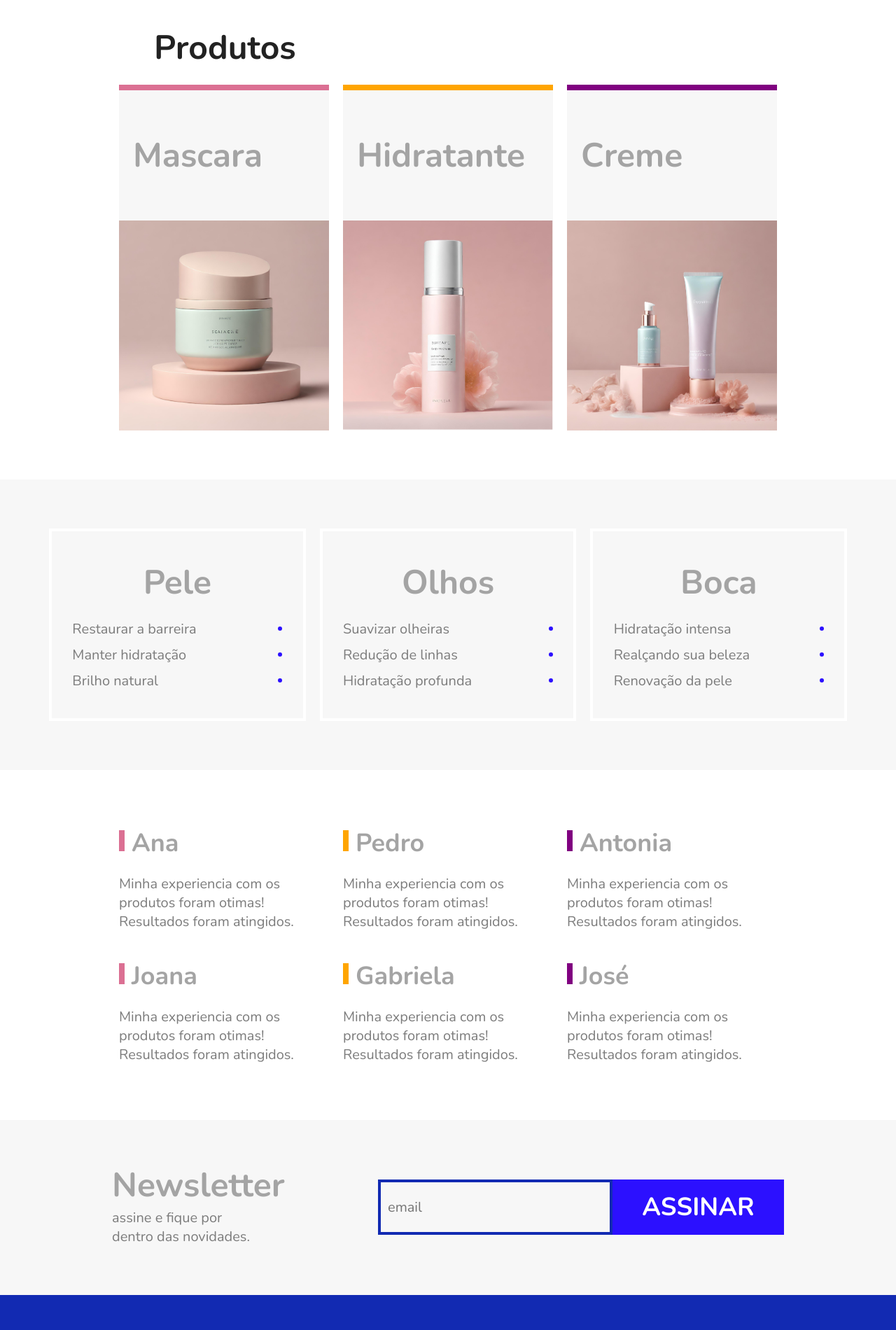
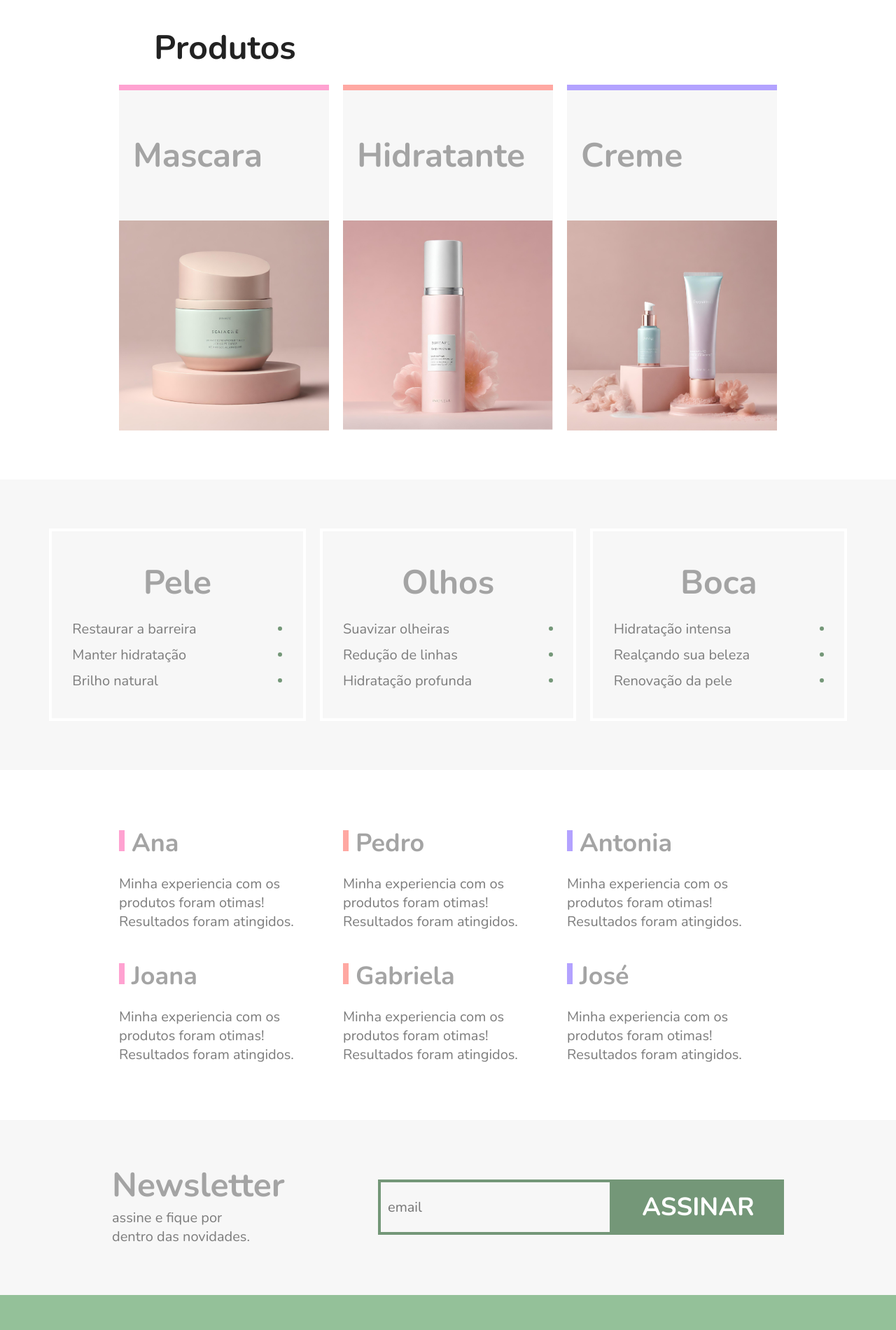
Before and after one commit to gabipq23/QuintStore_flexbox, a plain HTML site: page index.html in a window 1280 px wide. Shown: the part 860-2760 px from the top of the page at 70% size. Drawn offline with nearby package versions, Linux system fonts and the light colour scheme.

Commit message:
alteração de cores

```diff
--- a/css/style.css
+++ b/css/style.css
@@ -27,7 +27,7 @@ img{
 
 /* Superinfo */
 .superinfo-bg{
-    background: #122ab2;
+    background: #749778;
     color: white;
 }
 .superinfo{
@@ -47,7 +47,7 @@ img{
 
 /* Menu */
 .menu-bg{
-    background: #2c10ff;
+    background: #94c199;
 }
 
 .menu{
@@ -83,7 +83,7 @@ img{
 }
 
 .menu-nav a:hover{
-    color: #122ab2;
+    color: #749778;
 }
 
 /* Introdução */
@@ -97,8 +97,8 @@ img{
 
 /* Sobre */
 .sobre{
-    border-top: 2px solid #2c10ff;
-    border-bottom: 2px solid #2c10ff;
+    border-top: 2px solid #749778;
+    border-bottom: 2px solid #749778;
     max-width: 960px;
     margin: 0 auto;
     padding: 60px 0;
@@ -158,13 +158,13 @@ img{
 }
 
 .pink{
-    border-top: 8px solid palevioletred;
+    border-top: 8px solid #ffa2d1;
 }
 .orange{
-    border-top: 8px solid orange;
+    border-top: 8px solid #ffa8a2;
 }
 .purple{
-    border-top: 8px solid purple;
+    border-top: 8px solid #b3a2ff;
 }
 
 .beneficios{
@@ -209,7 +209,7 @@ img{
     display: block;
     width: 6px;
     height: 6px;
-    background: #2c10ff;
+    background: #749778;
     border-radius: 3px;
 }
 
@@ -240,15 +240,15 @@ img{
 }
 
 .depoimento-item:nth-of-type(3n+1) h2::before{
-    background: palevioletred;
+    background: #ffa2d1;
 }
 
 .depoimento-item:nth-of-type(3n+2) h2::before{
-    background: orange;
+    background: #ffa8a2;
 }
 
 .depoimento-item:nth-of-type(3n+3) h2::before{
-    background: purple;
+    background: #b3a2ff;
 }
 
 .depoimento-item p{
@@ -292,9 +292,9 @@ img{
 .news-form input{
     flex: 3 1 200px;
     font-size: 1.25rem;
-    color: #7c7c7c;
+    color: #b5b4ae;
     font-family: "Nunito", Helvetica, Arial, sans-serif;
-    border: 4px solid #122ab2;
+    border: 4px solid #749778;
     background: transparent;
     padding: 10px;
     margin: 0px;
@@ -307,7 +307,7 @@ img{
     font-size: 2.25rem;
     font-weight: bold;
     text-transform: uppercase;
-    background: #2c10ff;
+    background: #749778;
     color: white;
     margin: 0px;
     cursor: pointer;
@@ -323,7 +323,7 @@ img{
 .footer{
     height: 200px;
     display: flex;
-    background: #122ab2;
+    background: #94c199;
     align-items: center;
 }
 
```
